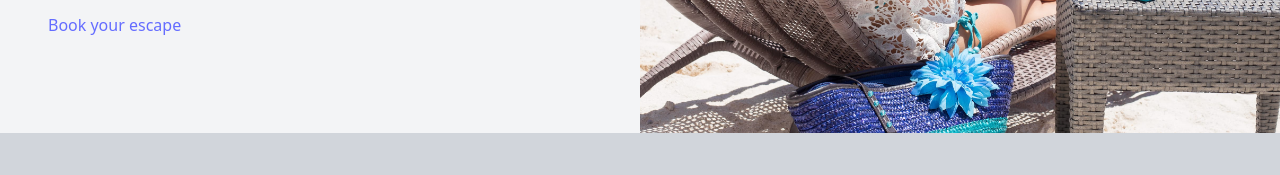
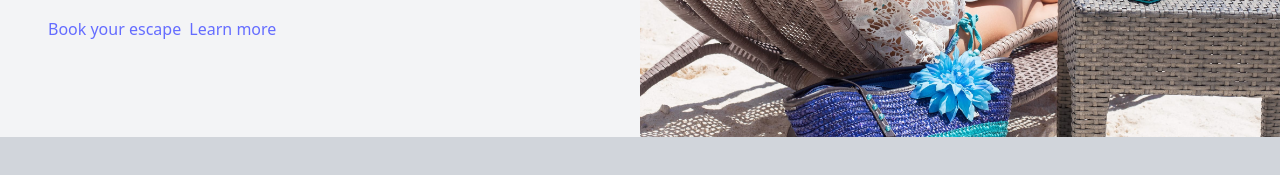
Before and after one commit to cynthia-stac/vite-project, a website built with Vite: page index.html in a window 1280 px wide. Shown: the part 505-680 px from the top of the page. Built offline with nearby package versions, Linux system fonts and the light colour scheme.

Commit message:
Using the alt apply

```diff
--- a/index.html
+++ b/index.html
@@ -17,8 +17,9 @@
        <span
        class="text-indigo-500">Take advantage of it.</span></h1>
        <p class="mt-2 text-gray-600 sm:mt-4 sm:text-xl">Workcation helps you find work-friendly rentals in beautiful locations so you can enjoy some nice weather you're not on vacation.</p>
-       <div class="mt-4">
-        <a class= "btn" href="#">Book your escape</a>
+       <div class="mt-4 space-x-1 sm:mt-6">
+        <a class= "btn-primary" href="#">Book your escape</a>
+        <a class= "btn-secondary" href="#">Learn more</a>
       </div>
     </div>
   </div>
```
